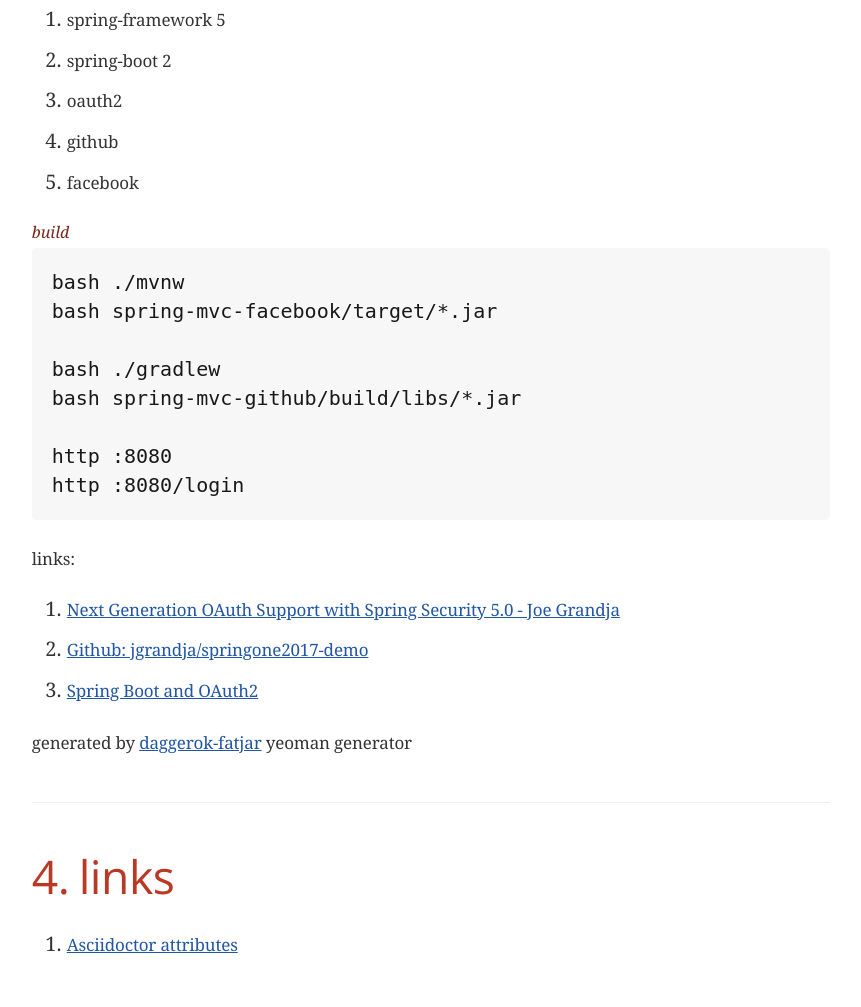
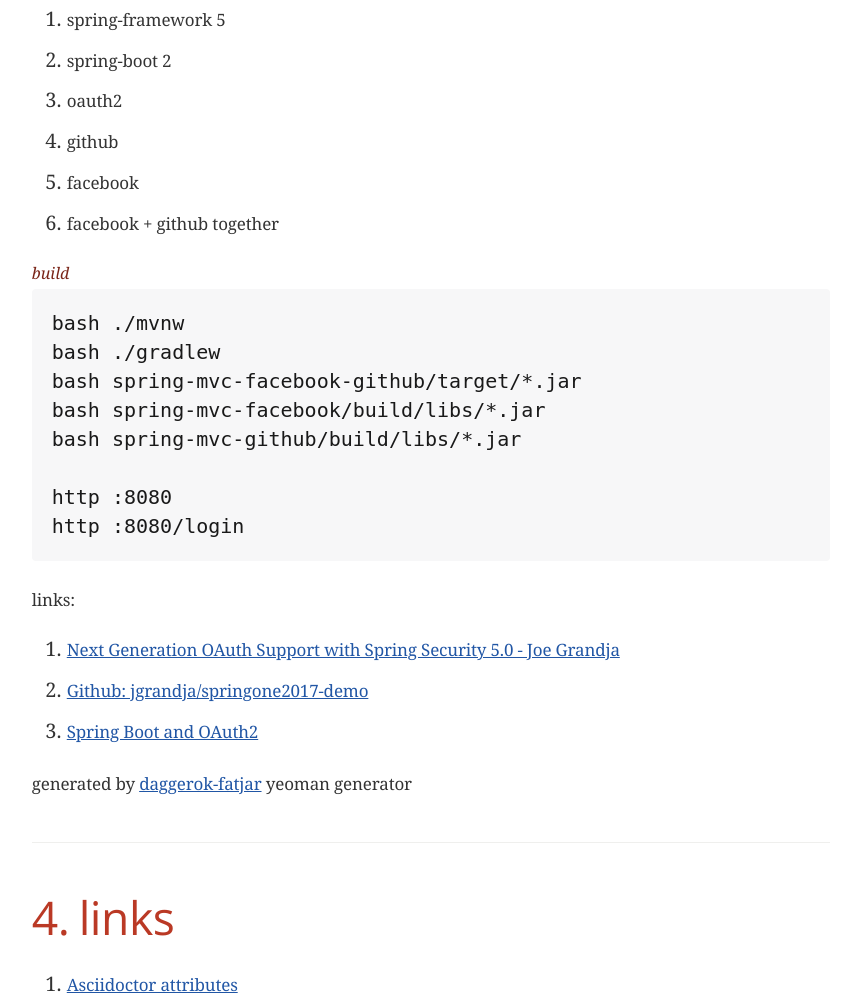
Before and after one commit to daggerok/spring-security-examples, a plain HTML site: page 404.html in a window 1280 px wide. Shown: the part 5501-6508 px from the top of the page, without its empty margins (409-1270 px from the left). Drawn offline with nearby package versions, Linux system fonts and the light colour scheme; a web font is replaced by a local one.

Commit message:
Documentation for daggerok:docs:0.0.1

```diff
--- a/404.html
+++ b/404.html
@@ -817,15 +817,18 @@
 <li>
 <p>facebook</p>
 </li>
+<li>
+<p>facebook + github together</p>
+</li>
 </ol>
 </div>
 <div class="listingblock">
 <div class="title">build</div>
 <div class="content">
 <pre>bash ./mvnw
-bash spring-mvc-facebook/target/*.jar
-
 bash ./gradlew
+bash spring-mvc-facebook-github/target/*.jar
+bash spring-mvc-facebook/build/libs/*.jar
 bash spring-mvc-github/build/libs/*.jar
 
 http :8080
```
Also changed, not shown: index.html (+5 -2 lines).
